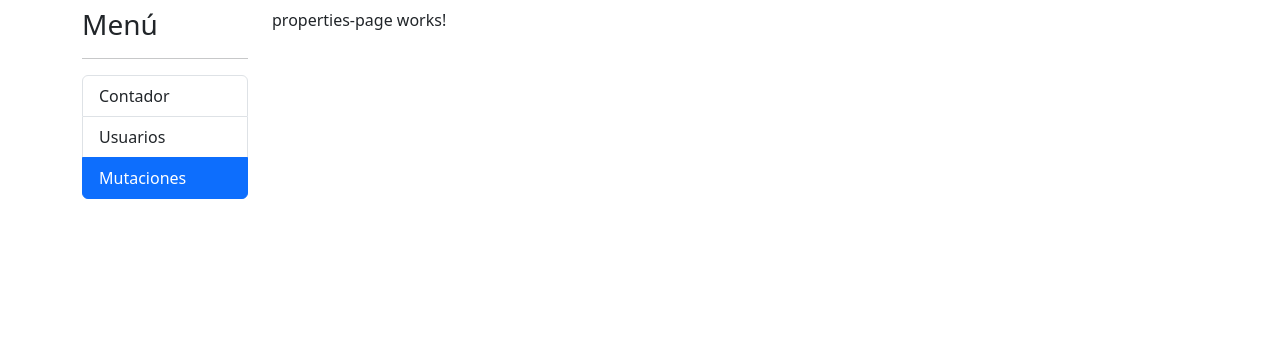
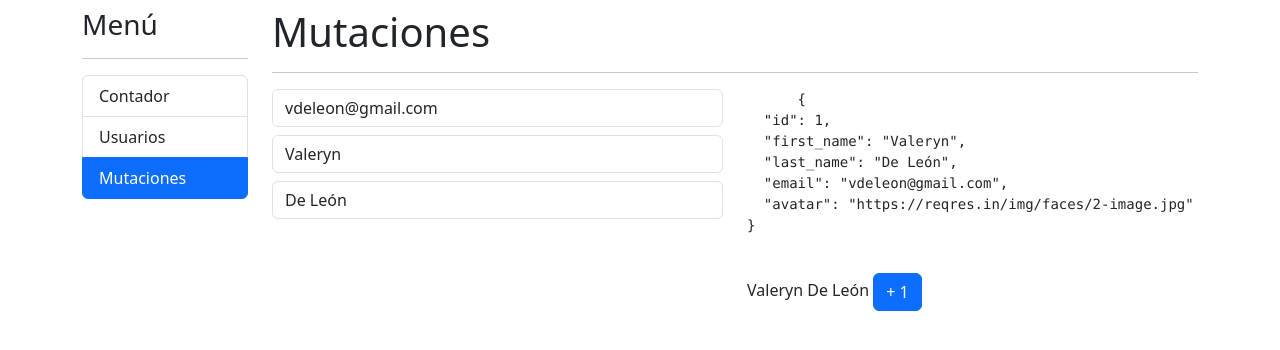
Before and after one commit to jalbertort/DirectiveSignals, an Angular app: page /signals/counter in a window 1280 px wide. Both pictures are taken after a click on the item "Mutaciones". Shown: the top 350 px of the page. Built offline with nearby package versions, Linux system fonts and the light colour scheme.

Commit message:
End Seccion 24

```diff
--- a/src/app/signals/pages/properties-page/properties-page.component.html
+++ b/src/app/signals/pages/properties-page/properties-page.component.html
@@ -1 +1,42 @@
-<p>properties-page works!</p>
+<h1>Mutaciones</h1>
+<hr>
+
+<div class="row">
+  <div class="col-6">
+    <input
+      #txtEmail
+      type="text"
+      class="form-control mb-2"
+      (input)="onFieldUpdate('email', txtEmail.value)"
+      [value]="user().email"
+    >
+    <input
+      #txtFirstName
+      type="text"
+      class="form-control mb-2"
+      (input)="onFieldUpdate('first_name', txtFirstName.value)"
+      [value]="user().first_name"
+    >
+
+    <input
+      #txtLastName
+      type="text"
+      class="form-control mb-2"
+      (input)="onFieldUpdate('last_name', txtLastName.value)"
+      [value]="user().last_name"
+    >
+  </div>
+
+  <div class="col-6">
+    <!-- Data del usuario -->
+    <pre>
+      {{ user() | json }}
+    </pre>
+
+    {{ fullName() }}
+
+    <button (click)="increaseBy(+1)" class="btn btn-primary">
+      + 1
+    </button>
+  </div>
+</div>
--- a/src/app/signals/pages/properties-page/properties-page.component.ts
+++ b/src/app/signals/pages/properties-page/properties-page.component.ts
@@ -1,4 +1,5 @@
-import { Component } from '@angular/core';
+import { Component, computed, effect, signal } from '@angular/core';
+import { User } from '../../interfaces/user-request.interface';
 
 @Component({
   templateUrl: './properties-page.component.html',
@@ -6,4 +7,66 @@ import { Component } from '@angular/core';
 })
 export class PropertiesPageComponent {
 
+  counter = signal(10)
+
+  user = signal<User>({
+    id: 1,
+    first_name: 'Valeryn',
+    last_name: 'De León',
+    email: 'vdeleon@gmail.com',
+    avatar: 'https://reqres.in/img/faces/2-image.jpg'
+  })
+
+  fullName = computed( () => `${this.user().first_name} ${this.user().last_name}` );
+
+  userChangedEffect = effect( () => {
+    console.log(`${this.user().first_name} - ${this.counter()}`);
+
+  })
+
+  onFieldUpdate(field: keyof User, value: string) {
+
+    // this.user.update( current => ({
+    //   ...current,
+    //   [field]: value
+    // }))
+
+    // this.user.set({
+    //   ...this.user(),
+    //   [field]: value,
+    // })
+
+    this.user.update( current => {
+
+      switch( field ) {
+        case 'email':
+          current.email = value;
+          break;
+
+        case 'avatar':
+          current.avatar = value;
+          break;
+
+          case 'first_name':
+            current.first_name = value;
+            break;
+
+          case 'last_name':
+            current.last_name = value;
+            break;
+
+          case 'id':
+            current.id = Number(value);
+            break;
+      }
+
+      return current;
+    })
+
+  }
+
+  increaseBy( number: number) {
+    this.counter.update( current => current + number)
+  }
+
 }
```
